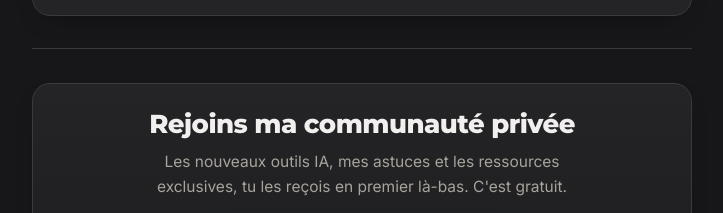
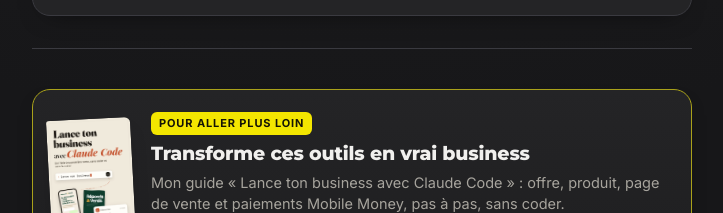
Before and after one commit to donaldbossou06/serge-ia-hustle, a plain HTML site: page plugin/index.html in a window 1280 px wide. Shown: the part 1134-1347 px from the top of the page, without its empty margins (278-1001 px from the left). Drawn offline with Linux system fonts and the light colour scheme.

Commit message:
site: bloc ebook sur les guides

```diff
--- a/plugin/index.html
+++ b/plugin/index.html
@@ -57,6 +57,10 @@
   </div>
 
   <div class="foot">
+    <a class="ebook-promo" href="../ebook/">
+      <img src="../ebook/img/couverture.webp" alt="Couverture du guide Lance ton business avec Claude Code" width="720" height="1021" loading="lazy">
+      <span><span class="ep-k">Pour aller plus loin</span><h3>Transforme ces outils en vrai business</h3><p>Mon guide « Lance ton business avec Claude Code » : offre, produit, page de vente et paiements Mobile Money, pas à pas, sans coder.</p><span class="ep-go">Découvrir le guide &rarr;</span></span>
+    </a>
     <div class="community">
       <h2>Rejoins ma communauté privée</h2>
       <p>Les nouveaux outils IA, mes astuces et les ressources exclusives, tu les reçois en premier là-bas. C'est gratuit.</p>
```
